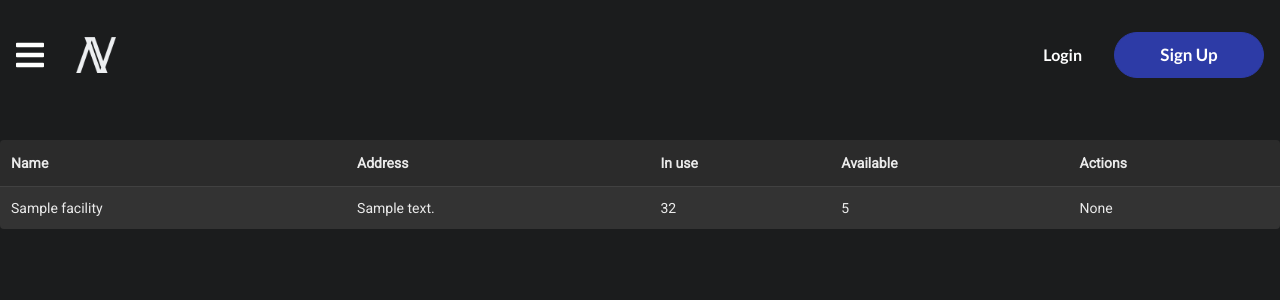
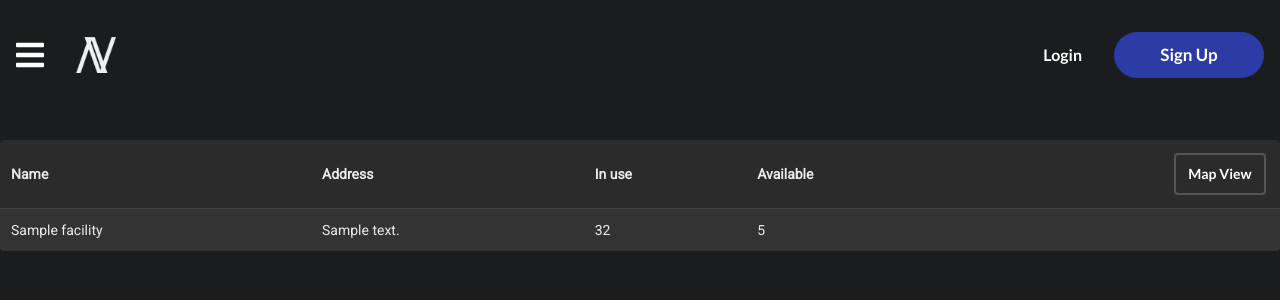
Before and after one commit to paristechprofile/Nomad, a Python web app: template templates/facilities_list.html in a window 1280 px wide. Shown: the top 300 px of the page. Run offline with Jinja, Linux system fonts and the light colour scheme; the template is opened without the code that fills it: most values are stand-ins (such as "Sample title", 1, 10 or a date in 2020); some libraries are stand-ins or nearby versions.

Commit message:
pushing to heroku

```diff
--- a/models.py
+++ b/models.py
@@ -6,8 +6,8 @@ from flask_bcrypt import generate_password_hash
 from playhouse.db_url import connect
 from flask import g
 
-DATABASE = connect(os.environ.get('DATABASE_URL'))
-# DATABASE = PostgresqlDatabase('nomad')
+# DATABASE = connect(os.environ.get('DATABASE_URL'))
+DATABASE = PostgresqlDatabase('nomad')
 # DATABASE = SqliteDatabase('nomad.db') #local sqlitebackup if postgres is buggy
 
 class Team(Model):
--- a/templates/facilities_list.html
+++ b/templates/facilities_list.html
@@ -43,7 +43,7 @@
           <th class="left aligned unstackable">Address</th>
           <th class="left aligned unstackable">In use</th>
           <th class="left aligned unstackable">Available</th>
-          <th class="left aligned unstackable">Actions</th>
+          <th class="right aligned unstackable"><a class="item ui inverted secondary button" href="{{url_for('map_view')}}" title="Map View">Map View</a></th>
         </tr>
       </thead>
       <tbody>
@@ -53,7 +53,7 @@
           <td class="left aligned unstackable">{{facility.address}}</td>
           <td class="left aligned unstackable">32</td>
           <td class="left aligned unstackable">5</td>
-          <td class="left aligned unstackable"">None</td>
+          <td class="right aligned unstackable""></td>
         </tr>
         {% endfor %}
       </tbody>
--- a/templates/facilities_map.html
+++ b/templates/facilities_map.html
@@ -35,7 +35,7 @@ var map = new mapboxgl.Map({
 });
 map.on('click', function(e) {
   var features = map.queryRenderedFeatures(e.point, {
-    layers: ['parking-spots (1)'] // replace this with the name of the layer
+    layers: ['parking-spots-new'] // replace this with the name of the layer
   });
 
   if (!features.length) {
--- a/templates/layout.html
+++ b/templates/layout.html
@@ -8,6 +8,7 @@
   <link rel="shortcut icon" href="{{ url_for('static', filename='favicon.ico') }}">
   <script src='https://api.tiles.mapbox.com/mapbox-gl-js/v0.53.1/mapbox-gl.js'></script>
   <link href='https://api.tiles.mapbox.com/mapbox-gl-js/v0.53.1/mapbox-gl.css' rel='stylesheet' />
+
   <link rel="stylesheet" href="https://use.fontawesome.com/releases/v5.8.1/css/all.css" integrity="sha384-50oBUHEmvpQ+1lW4y57PTFmhCaXp0ML5d60M1M7uH2+nqUivzIebhndOJK28anvf" crossorigin="anonymous">
   <link href="https://fonts.googleapis.com/css?family=Roboto:400,400i" rel="stylesheet">
   <style>
```
